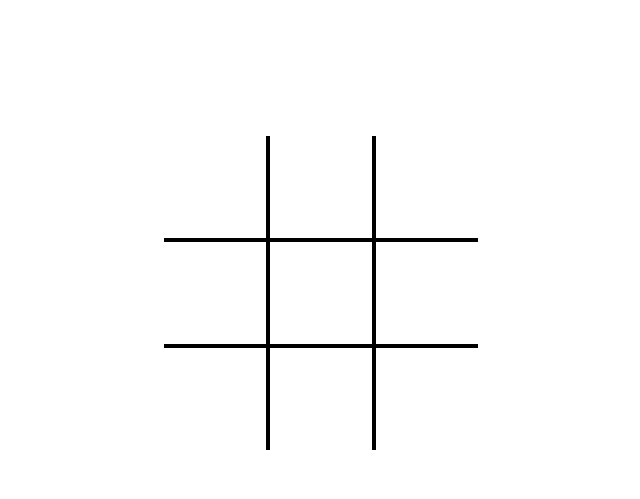
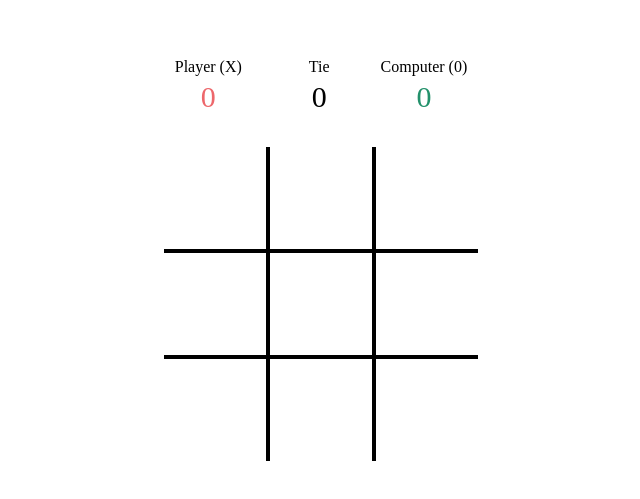
Before and after one commit to Palinana/tic-tac-toe, a React (Create React App) app: page /board in a window 1280 px wide. Shown: the part 107-606 px from the top of the page, without its empty margins (319-959 px from the left). Built offline with nearby package versions, Linux system fonts and the light colour scheme.

Commit message:
Added score panel and new game button

```diff
--- a/src/components/Board/Board.css
+++ b/src/components/Board/Board.css
@@ -3,6 +3,7 @@
     display: flex;
     align-items: center;
     justify-content: center;
+    flex-direction: column;
 }
 
 .box {
@@ -44,3 +45,24 @@
 .board tr td:last-child {
     border-right: none;
 }
+
+#scoreboard .score {
+    text-align: center;
+    font-size: 30px
+}
+
+#scoreboard .player:nth-child(2) {
+    padding: 0 3rem 0 4rem;
+}
+
+#scoreboard .score:nth-child(2) {
+    padding: 0 3rem 0 4rem;
+}
+
+#scoreboard .score#player1 {
+    color: #ED676B;
+}
+
+#scoreboard .score#player2 {
+    color: #23916B;
+}
--- a/src/components/Board/Board.js
+++ b/src/components/Board/Board.js
@@ -9,8 +9,10 @@ import './Board.css';
 class Board extends Component {
     state = {
         boxes: Array(9).fill(null),
-        history: [],
-        xIsNext: true
+        xIsNext: true,
+        scoreX: 0,
+        score0: 0,
+        tie: 0
     }
 
     // Create instance of Storage object
@@ -35,20 +37,65 @@ class Board extends Component {
         // Mark the box either as 'x' or 'o'
         boxes[index] = this.state.xIsNext ? 'x' : 'o';
 
-        // Add move to game history
-        history.push(this.state.xIsNext ? 'x' : 'o');
-
         // Update component state with new data
         this.setState({
             boxes: boxes,
-            history: history,
             xIsNext: !this.state.xIsNext
         });
     }
 
+    // Handle board restart - set component state to initial state
+    handleBoardRestart = () => {
+        this.setState({
+            boxes: Array(9).fill(null),
+            xIsNext: true
+        })
+    }
+
     render() {
+        // Get winner (if there is any)
+        const winner = findWinner(this.state.boxes);
+
+        // Are all boxes checked?
+        const isFilled = areAllBoxesClicked(this.state.boxes);
+
+        // Status message
+        let status;
+        if (winner) {
+            // If winner exists, create status message
+            status = `The winner is: ${winner}!`
+
+            // Push data about the game to storage
+            this.storage.update([`${winner} won`])
+        } else if(!winner && isFilled) {
+            // If game is drawn, create status message
+            status = 'Game drawn!'
+
+            // Push data about the game to storage
+            this.storage.update(['Game drawn'])
+        }
+
         return (
             <div className="board-wrapper">
+                <table id="scoreboard" align="center">
+                    <tr>
+                        <td class="player"> Player (X) </td>
+                        <td class="player"> Tie </td>
+                        <td class="player"> Computer (0) </td>
+                    </tr>
+                    <tr>
+                        <td class="score" id="player1">
+                            {this.state.scoreX}
+                        </td>
+                        <td class="score" id="tie">
+                            {this.state.scoreX}
+                        </td>
+                        <td class="score" id="player2">
+                            {this.state.tie}
+                        </td>
+                    </tr>
+                </table>
+
                 <table className="board">
                     <tbody className="board-row">
                         <tr>
@@ -71,6 +118,12 @@ class Board extends Component {
 
                     </tbody>
                 </table>
+                <h2 className="board-heading">{status}</h2>
+
+                {/* Button to start new game */}
+                {winner && <div className="board-footer">
+                    <button className="btn" onClick={this.handleBoardRestart}>Start new game</button>
+                </div>}
             </div>
         );
     }
```
